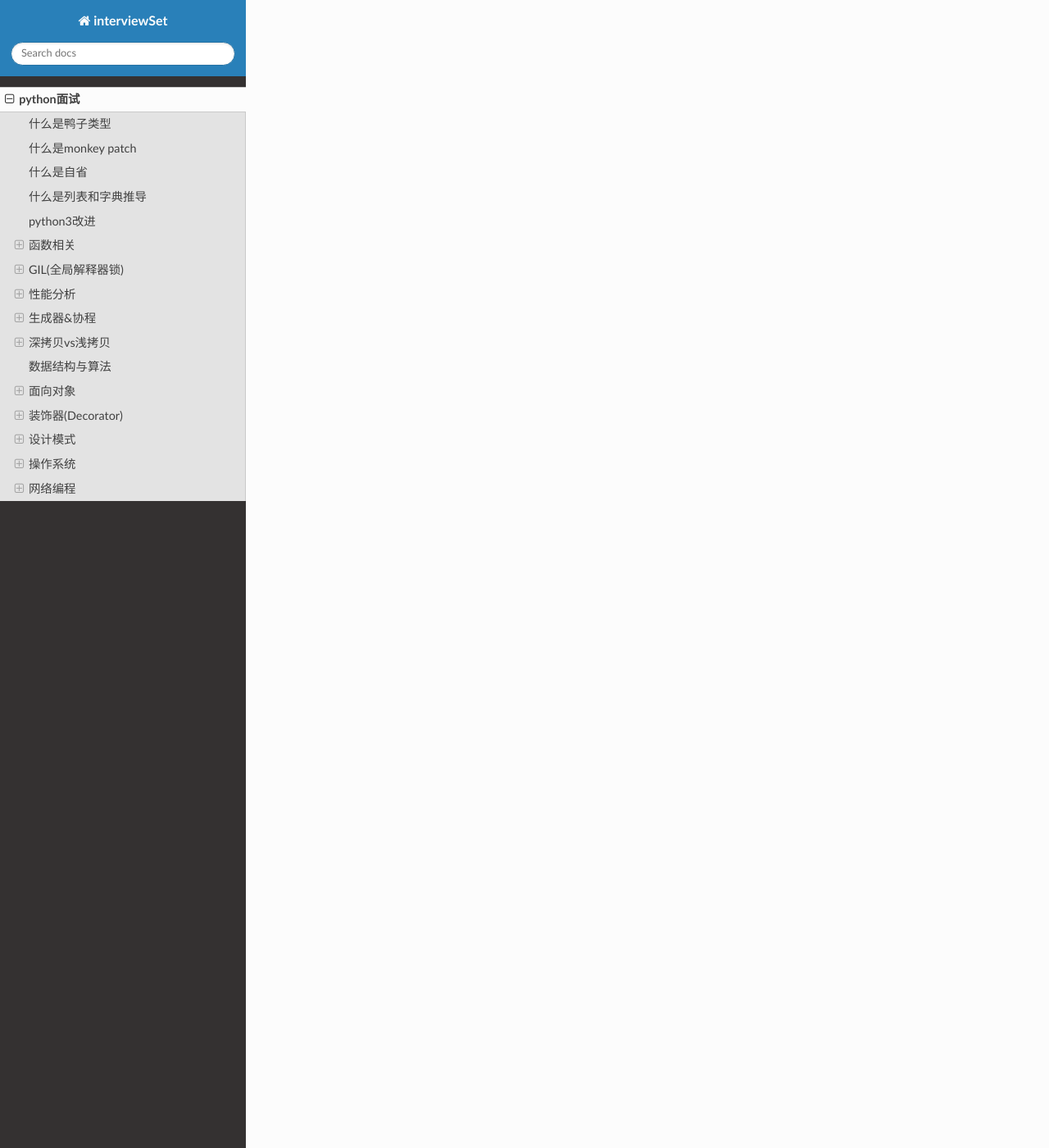
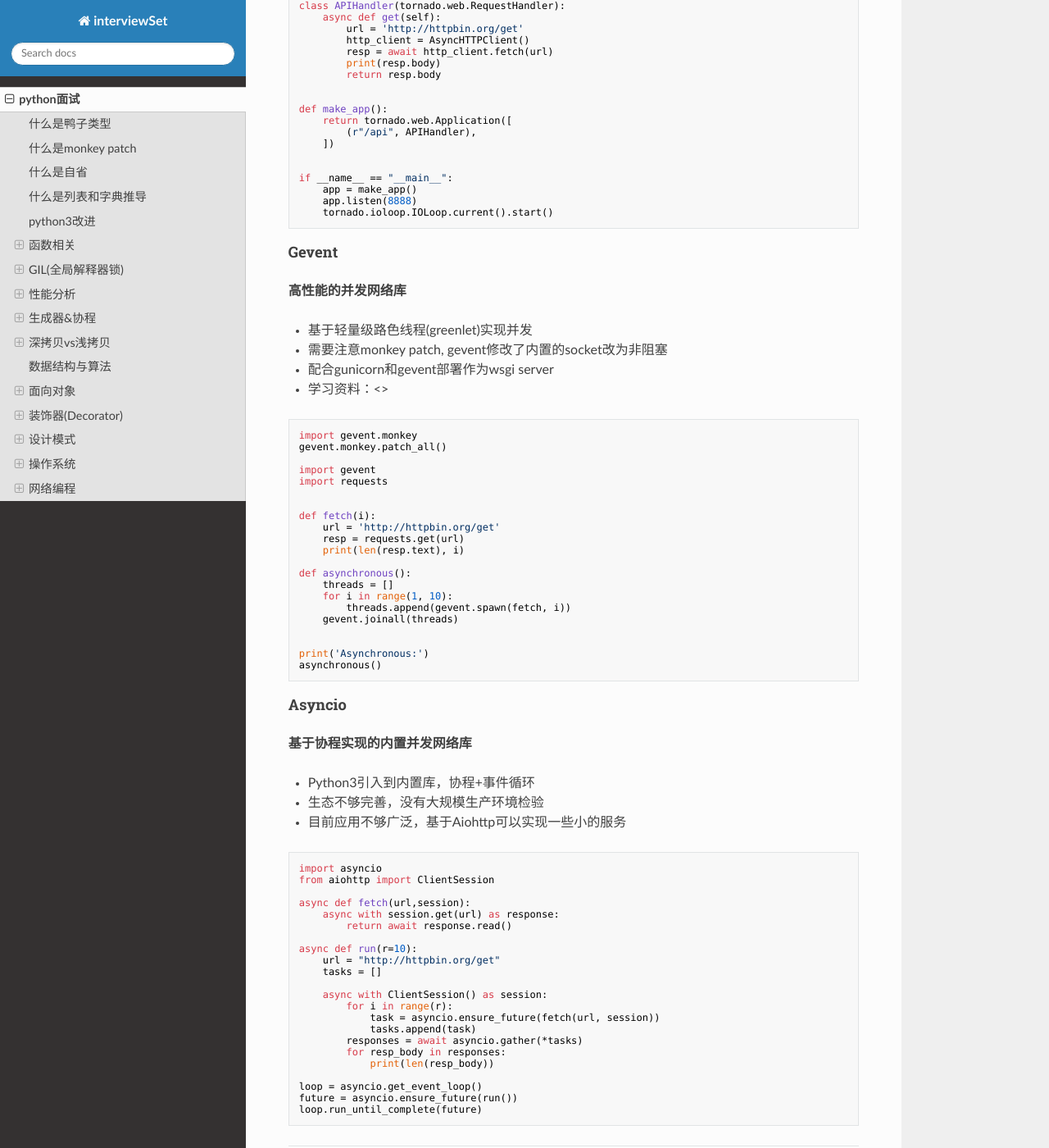
Before and after one commit to cpmango/interview, an MkDocs documentation site: the page built from docs/python-interview.md, in a window 1280 px wide and 1400 px high, scrolled down 29011 px. Shown: the whole window at 82% size. Built offline with MkDocs 1.6.1, drawn with Linux system fonts in a browser that asks for light colours; nearby versions of some CDN libraries; some of the changed text lies outside the part shown.

Commit message:
IO多路复用和并发编程

````diff
--- a/docs/python-interview.md
+++ b/docs/python-interview.md
@@ -1144,3 +1144,135 @@ buf = s.recv(1024)
 print(buf)
 s.close()
 ```
+
+### IO多路复用
+#### 五种IO模型
+- 阻塞IO(Blocking IO)
+- 非阻塞IO(Nonblocking IO)
+- IO多路复用(IO multiplexing)
+- 信号驱动IO(Signal Driven IO)
+- 异步IO(Asynchronous IO)
+#### 如何提升服务端并发能力
+- 多线程模型：创建新的线程处理请求
+- 多进程模型：创建新的进程处理请求
+- *线程/进程创建开销比较大，可以用线程池方式解决;进程线程比较占用资源，难以同时创建太多*
+- IO多路复用：实现单进程同时处理多个socket请求
+#### 什么是IO多路复用
+**操作系统提供的同时监听多个socket的机制**
+
+- 为了实现高并发需要一种机制并发处理多个socket
+- Linux常见的是select/poll/epoll
+- 可以使用单进程单线程处理多个socket
+
+```python
+while True:
+    events = sel.select()
+    for key, mask in events:
+        callback = key.data
+        callback(key.fileobj, mask)
+```
+
+![](img/2023-04-20_22-42.png)
+#### python如何实现IO多路复用
+**python封装了操作系统的IO多路复用**
+
+- Python的IO多路复用基于操作系统实现(select/poll/epoll)
+- Python2 select模块
+- Python3 selectors模块
+### python并发网络编程
+#### 常用的并发网络库
+- Tornado: 并发网络库，同时也是一个web微框架
+- Gevent：绿色线程(greenlet)实现并发，猴子补丁修改内置socket
+- Asyncio：Python3内置的并发网络库，基于原生协程
+#### Tornado框架
+**Tornado适用于微服务，实现Restful接口**
+
+- 底层基于Linux多路复用
+- 可以通过协程或者回调实现异步编程
+- 生态不完善，相应的异步框架比如ORM不完善
+```python
+import tornado.ioloop
+import tornado.web
+from tornado.httpclient import AsyncHTTPClient
+
+
+class APIHandler(tornado.web.RequestHandler):
+    async def get(self):
+        url = 'http://httpbin.org/get'
+        http_client = AsyncHTTPClient()
+        resp = await http_client.fetch(url)
+        print(resp.body)
+        return resp.body
+
+
+def make_app():
+    return tornado.web.Application([
+        (r"/api", APIHandler),
+    ])
+
+
+if __name__ == "__main__":
+    app = make_app()
+    app.listen(8888)
+    tornado.ioloop.IOLoop.current().start()
+```
+#### Gevent
+**高性能的并发网络库**
+
+- 基于轻量级路色线程(greenlet)实现并发
+- 需要注意monkey patch, gevent修改了内置的socket改为非阻塞
+- 配合gunicorn和gevent部署作为wsgi server
+- 学习资料：<<Gevent程序员指南>>
+```python
+import gevent.monkey
+gevent.monkey.patch_all()
+
+import gevent
+import requests
+
+
+def fetch(i):
+    url = 'http://httpbin.org/get'
+    resp = requests.get(url)
+    print(len(resp.text), i)
+
+def asynchronous():
+    threads = []
+    for i in range(1, 10):
+        threads.append(gevent.spawn(fetch, i))
+    gevent.joinall(threads)
+
+
+print('Asynchronous:')
+asynchronous()
+```
+#### Asyncio
+**基于协程实现的内置并发网络库**
+
+- Python3引入到内置库，协程+事件循环
+- 生态不够完善，没有大规模生产环境检验
+- 目前应用不够广泛，基于Aiohttp可以实现一些小的服务
+```python
+import asyncio
+from aiohttp import ClientSession
+
+async def fetch(url,session):
+    async with session.get(url) as response:
+        return await response.read()
+
+async def run(r=10):
+    url = "http://httpbin.org/get"
+    tasks = []
+
+    async with ClientSession() as session:
+        for i in range(r):
+            task = asyncio.ensure_future(fetch(url, session))
+            tasks.append(task)
+        responses = await asyncio.gather(*tasks)
+        for resp_body in responses:
+            print(len(resp_body))
+
+loop = asyncio.get_event_loop()
+future = asyncio.ensure_future(run())
+loop.run_until_complete(future)
+```
````
Also changed, not shown: docs/img/2023-04-20_22-42.png (added).
